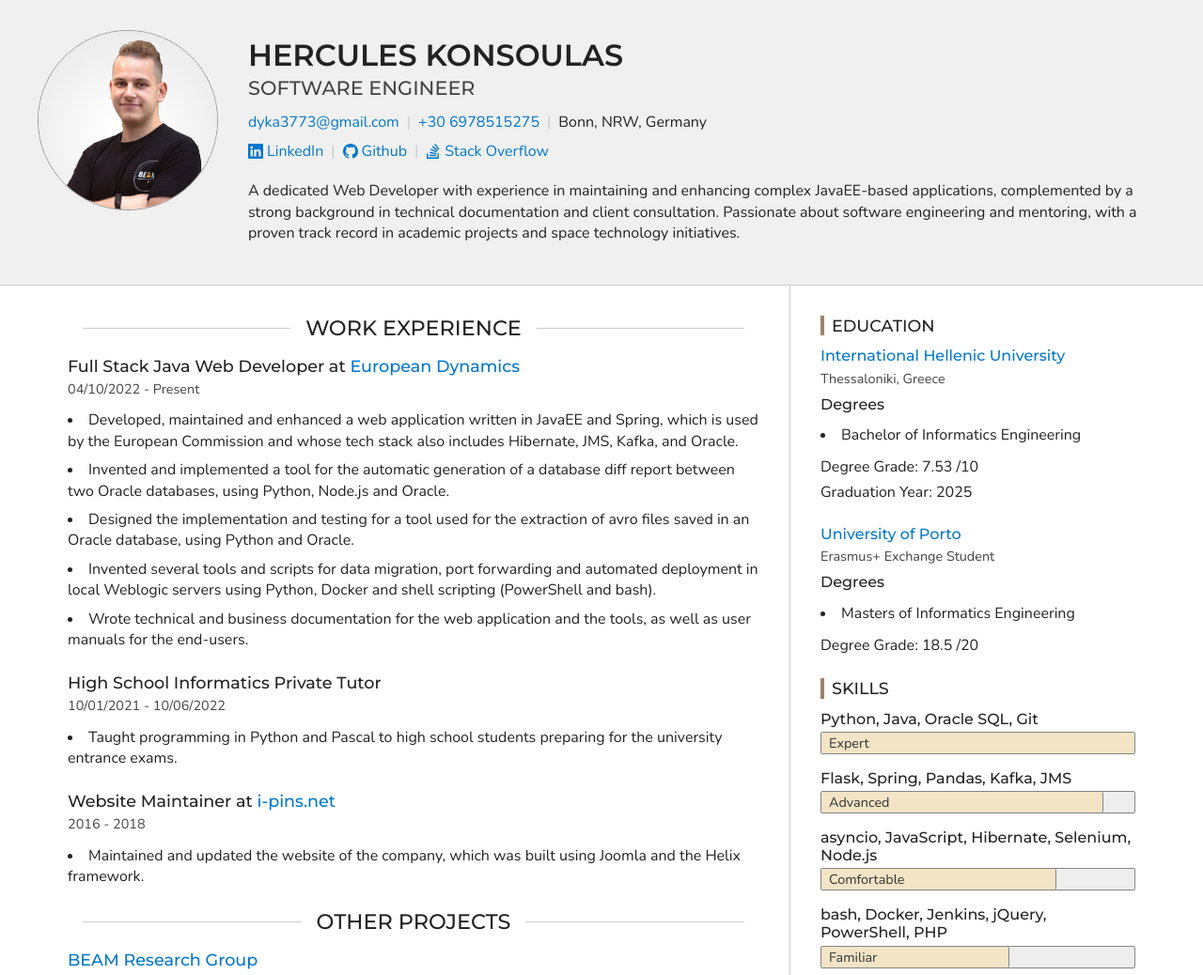
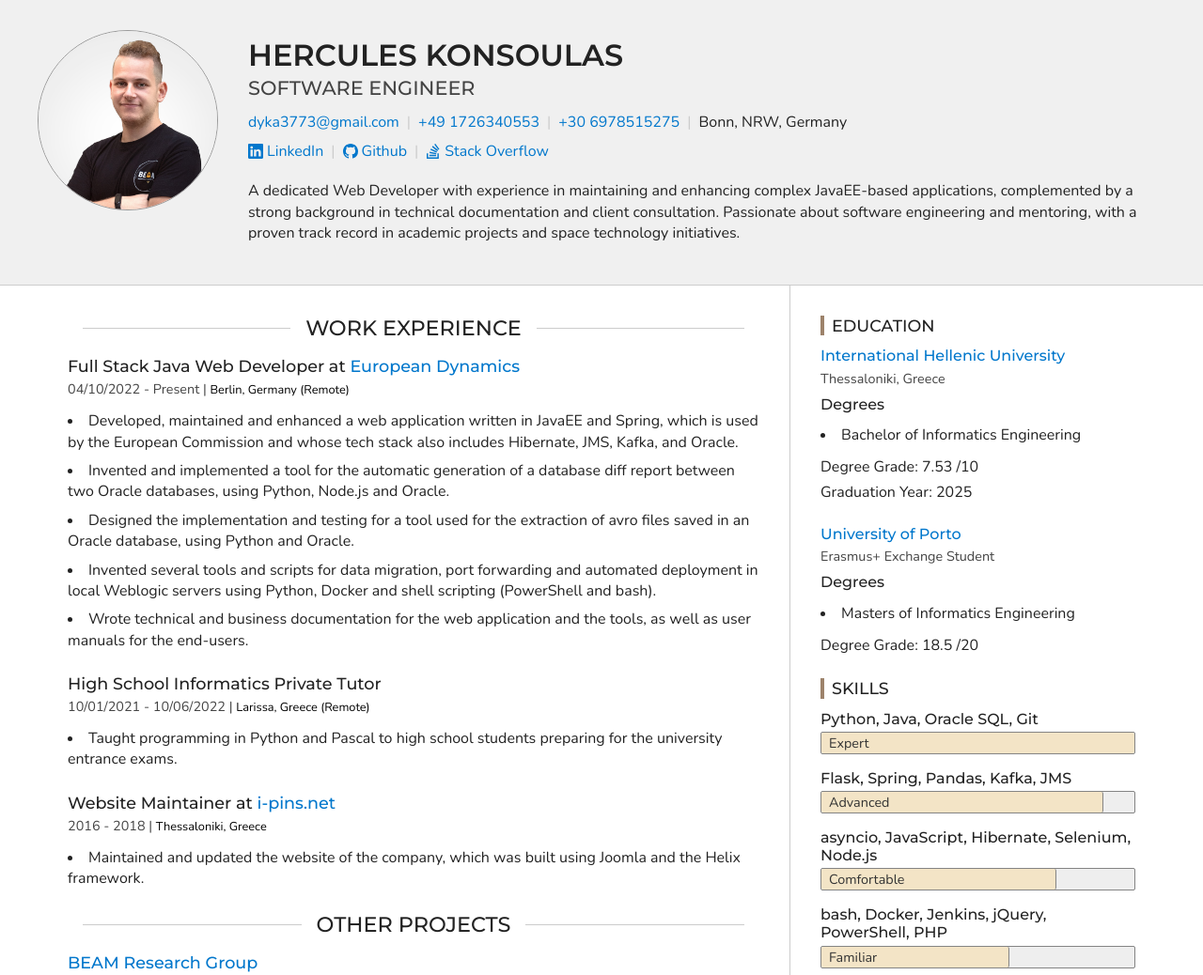
Before and after one commit to dyka3773/dyka3773.github.io, a plain HTML site: page index.html in a window 1280 px wide. Shown: the top 1038 px of the page at 94% size. Drawn offline with nearby package versions, Linux system fonts and the light colour scheme.

Commit message:
Added my german number and support for location in work and volunteer experience

```diff
--- a/css/main.css
+++ b/css/main.css
@@ -222,6 +222,11 @@ aside .section-heading::after {
   color: #444;
   margin-top: 0.25rem;
   margin-bottom: 0.5rem;
+}
+
+.location-label {
+  font-size: 0.8rem;
+  color: #000;
 }
 
 /* Images */
--- a/index.html
+++ b/index.html
@@ -86,9 +86,15 @@
               </li>
 
 
+
+              <li>
+                <a href="tel:++49 1726340553">+49 1726340553</a>
+              </li>
+
               <li>
                 <a href="tel:++30 6978515275">+30 6978515275</a>
               </li>
+
 
               <li>Bonn, NRW, Germany</li>
             </ul>
@@ -162,7 +168,9 @@
 
             </h3>
 
-            <p class="section-label">04/10/2022 - Present</p>
+            <p class="section-label">04/10/2022 - Present | <span class="location-label">Berlin, Germany (Remote)</span>
+            </p>
+
 
 
 
@@ -188,7 +196,9 @@
 
             </h3>
 
-            <p class="section-label">10/01/2021 - 10/06/2022</p>
+            <p class="section-label">10/01/2021 - 10/06/2022 | <span class="location-label">Larissa, Greece
+                (Remote)</span></p>
+
 
 
 
@@ -206,7 +216,8 @@
 
             </h3>
 
-            <p class="section-label">2016 - 2018</p>
+            <p class="section-label">2016 - 2018 | <span class="location-label">Thessaloniki, Greece</span></p>
+
 
 
 
@@ -301,7 +312,8 @@
 
             </h3>
 
-            <p class="section-label">01/01/2020 - 01/06/2020</p>
+            <p class="section-label">01/01/2020 - 01/06/2020 | <span class="location-label">Thessaloniki, Greece</span>
+            </p>
 
             <p>A university volunteer group that offers free programming lessons to weaker students.</p>
 
@@ -321,7 +333,8 @@
 
             </h3>
 
-            <p class="section-label">10/05/2022 - 03/10/2022</p>
+            <p class="section-label">10/05/2022 - 03/10/2022 | <span class="location-label">Thessaloniki, Greece</span>
+            </p>
 
             <p>A global hackathon organized by NASA, focusing on space technology and innovation.</p>
 
```
Also changed, not shown: resume.html (+15 -5 lines).
